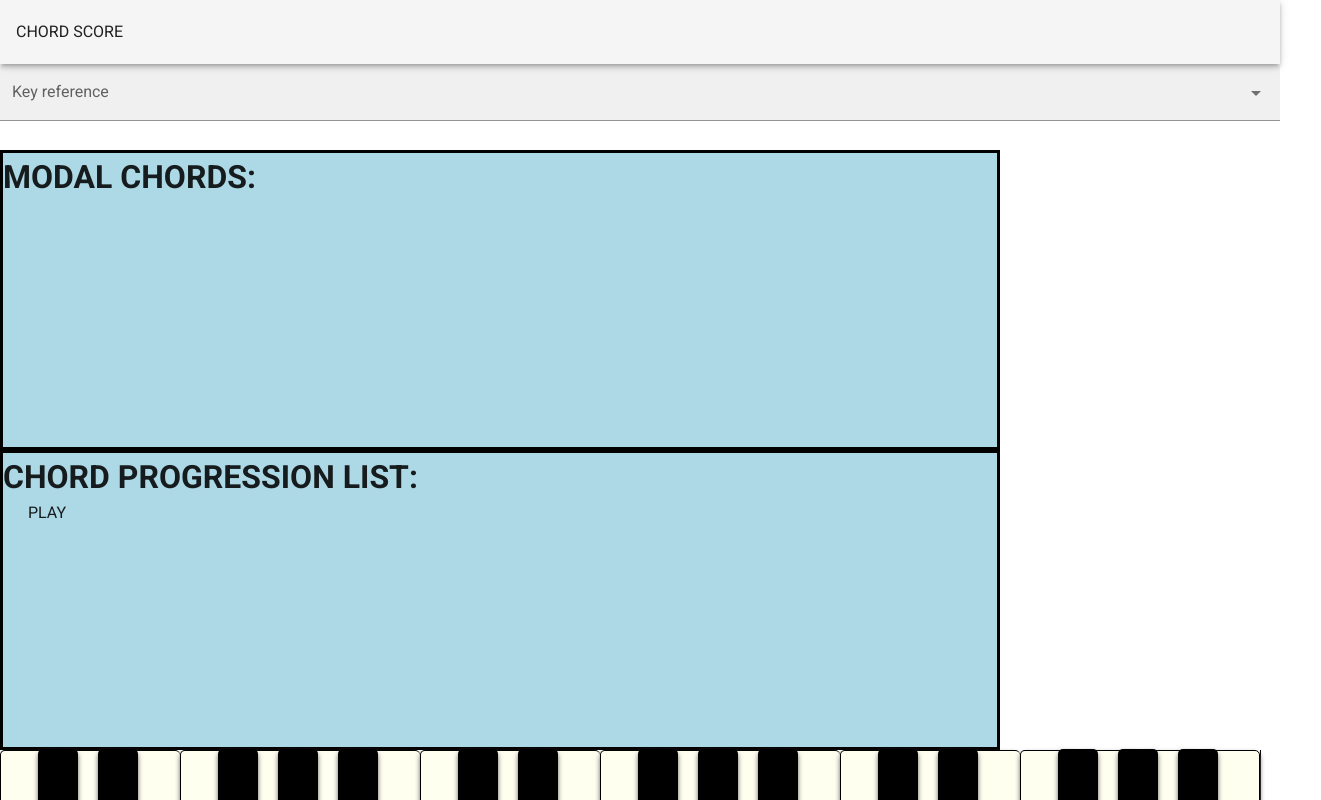
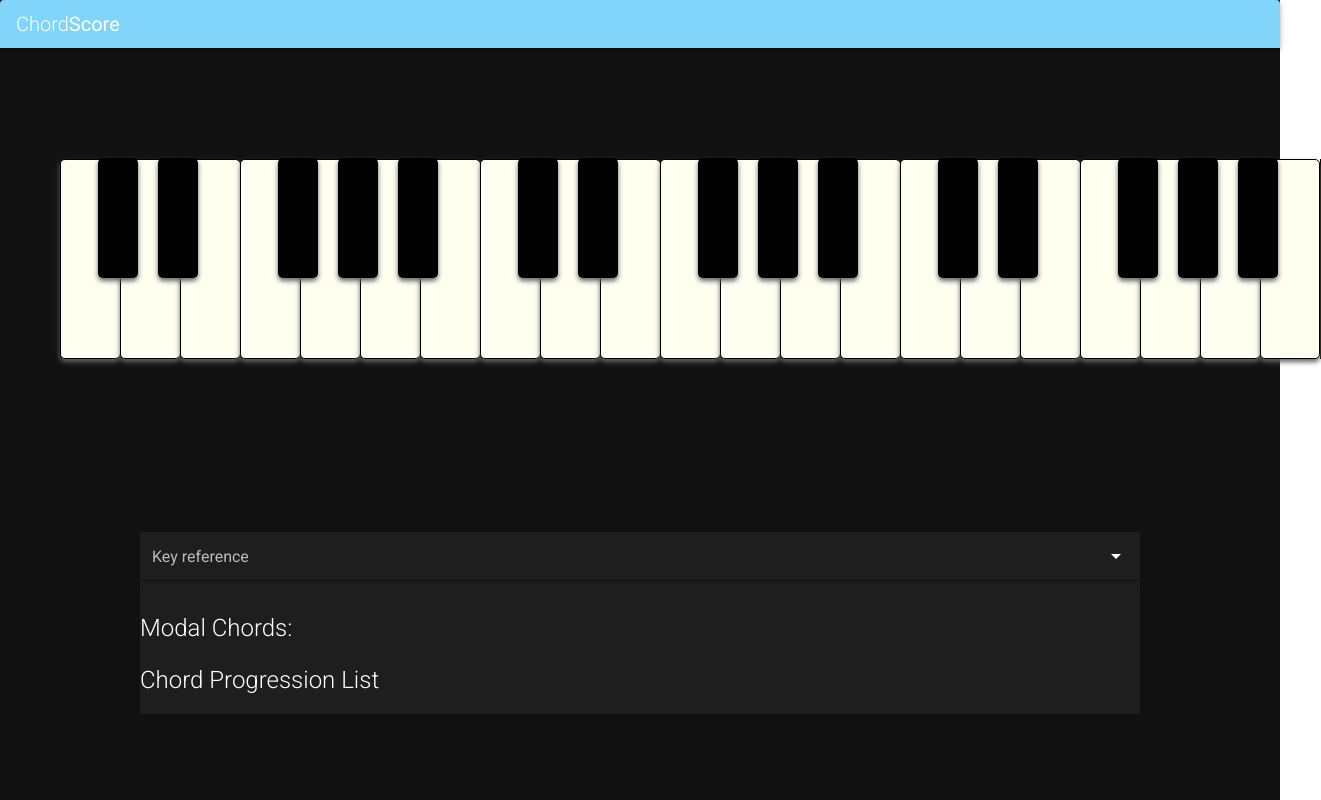
Before and after one commit to olivieromassi/ChordSchool, a Vue app: page / in a window 1280 px wide. Shown: the top 800 px of the page, 1321 px wide, since content can reach past the window. Built offline with nearby package versions, Linux system fonts and the light colour scheme.

Commit message:
Application Design Prototype with Vuetify

```diff
--- a/package.json
+++ b/package.json
@@ -9,6 +9,7 @@
   },
   "dependencies": {
     "core-js": "^3.6.4",
+    "material-design-icons": "^3.0.1",
     "tone": "^14.5.41",
     "vue": "^2.6.11",
     "vuedraggable": "^2.23.2",
@@ -22,6 +23,7 @@
     "babel-eslint": "^10.0.3",
     "eslint": "^6.7.2",
     "eslint-plugin-vue": "^6.1.2",
+    "material-design-icons-iconfont": "^5.0.1",
     "sass": "^1.19.0",
     "sass-loader": "^8.0.0",
     "vue-cli-plugin-vuetify": "~2.0.7",
--- a/src/App.vue
+++ b/src/App.vue
@@ -1,11 +1,28 @@
 <template>
-    <v-app id="app">
+    <v-app id="app" class="red lighten-4">
         <v-main>
-            <v-app-bar> CHORD SCORE </v-app-bar>
-            <KeyReference></KeyReference>
-            <Modes></Modes>
-            <ChordProgression></ChordProgression>
-            <Keyboard></Keyboard>
+
+            <v-container class="fill-height" fluid>
+                <v-container class="hidden-sm-and-down">
+                    <Keyboard></Keyboard>
+                </v-container>
+                <v-row align="center" justify="center">
+
+                    <v-card width="1000">
+                        <v-app-bar app dense class="light-blue lighten-3">
+                            <v-toolbar-title>
+                                <span class="font-weight-light">Chord</span>
+                                <span>Score</span>
+                            </v-toolbar-title>
+                        </v-app-bar>
+                        <KeyReference></KeyReference>
+                        <Modes></Modes>
+                        <ChordProgression></ChordProgression>
+                    </v-card>
+
+
+                </v-row>
+            </v-container>
         </v-main>
     </v-app>
 </template>
@@ -19,6 +36,11 @@
     export default {
 
         name: 'App',
+        data: function () {
+            return {
+                title: "ChordScore"
+            }
+        },
         components: {
             Keyboard,
             ChordProgression,
@@ -29,7 +51,4 @@
 </script>
 
 <style>
-    #app {
-        height: 100%;
-    }
 </style>
--- a/src/components/Chord.vue
+++ b/src/components/Chord.vue
@@ -1,11 +1,16 @@
 <template>
-    <div id="chord">
-        <h1>{{ this.features.tonic + this.features.chordQuality }}</h1>
-        <button id="remove" v-on:click="deleteChord">-</button>
-    </div>
+    <v-card width="100" :color=chordColor @mouseenter="fingerChord() " @mousedown="playChord()" @mouseleave="resetKeyboard()">
+        <h3 class="font-weight-light text-center">{{ this.features.tonic.slice(0,-1) +  this.features.chordQuality }}</h3>
+        <v-btn fab x-small v-on:click="deleteChord">
+            <v-icon color="blue" size="medium">mdi-minus</v-icon>
+        </v-btn>
+
+    </v-card>
 </template>
 
 <script>
+    import * as Tone from "tone";
+
     export default {
         name: "Chord",
         props: {
@@ -14,22 +19,30 @@
         methods: {
             deleteChord() {
                 this.$store.commit('deleteChordFromProgression', this.features);
+            },
+            fingerChord() {
+                this.$store.commit('fingerChord', this.features);
+            },
+            resetKeyboard() {
+                this.$store.commit('resetPressedKeys');
+            },
+            playChord() {
+                let piano = new Tone.PolySynth(Tone.Synth).toDestination();
+                piano.triggerAttackRelease([this.features.tonic,
+                        this.features.third,
+                        this.features.fifth,
+                        this.features.seventh],
+                    1);
             }
+        },
+        computed:{
+            chordColor() {
+                // the color should be modified according to Chord Score
+                return "grey"
+            },
         }
     }
 </script>
 
-<style scoped>
-    #remove {
-        background: grey;
-        position: relative;
-        margin-left: 50px;
-    }
-    #chord {
-        background-color: dimgrey;
-        width: 120px;
-        height: 120px;
-        border: 5px solid black;
-    }
-
+<style>
 </style>
--- a/src/components/ChordProgression.vue
+++ b/src/components/ChordProgression.vue
@@ -1,14 +1,16 @@
 <template>
-    <div id="window">
-        <h1> CHORD PROGRESSION LIST: </h1>
-        <button id="play" @click="playProgression">PLAY</button>
-        <ol>
+    <div>
+        <h2 class="font-weight-light">Chord Progression List</h2>
+        <v-btn v-if="progression.length > 0" @click="playProgression">
+            <v-icon color="blue">play_arrow</v-icon>
+        </v-btn>
+        <v-list>
             <draggable v-model="progression">
-                <li id="chords" v-for="chord in progression" v-bind:key="chord.index">
+                <li v-for="chord in progression" v-bind:key="chord.index">
                     <Chord :features="chord"></Chord>
                 </li>
             </draggable>
-        </ol>
+        </v-list>
     </div>
 </template>
 
@@ -17,6 +19,7 @@
     import Chord from "@/components/Chord";
     import draggable from "vuedraggable";
 
+
     export default {
         name: "ChordProgression",
         components: {
@@ -24,9 +27,9 @@
             draggable
         },
         methods: {
-          playProgression() {
-              //TODO complete the function once defined the strategy to generate sounds
-          }
+            playProgression() {
+                //TODO complete the function once defined the strategy to generate sounds
+            }
         },
         computed: {
             progression: {
@@ -44,18 +47,8 @@
 
 </script>
 
-<style scoped>
-    #window {
-        width: 1000px;
-        height: 300px;
-        border: solid black;
-        background: lightblue;
-    }
-    #chords {
+<style>
+    li {
         display: inline-block;
     }
-    #play {
-        left: 25px;
-        position: relative;
-    }
 </style>
--- a/src/components/KeyReference.vue
+++ b/src/components/KeyReference.vue
@@ -1,19 +1,10 @@
 <template>
-
     <div>
-
-        <!--
-        <label> SELECT A KEY REFERENCE:
-            <select v-model="selectedKey" @change="setKey($event)">
-                <option v-for="reference in keys" v-bind:key="reference">{{ reference }}</option>
-            </select>
-        </label>
-        -->
         <v-select
                 v-model="selectedKey"
                 :items="keys"
                 @change="setKey"
-                filled
+                solo
                 label="Key reference"
         ></v-select>
     </div>
@@ -46,12 +37,5 @@
     }
 </script>
 
-<style scoped>
-    #window {
-        width: 500px;
-        height: 25px;
-        border: solid black;
-        background: lightblue;
-    }
-
+<style>
 </style>
--- a/src/components/KeyboardKey.vue
+++ b/src/components/KeyboardKey.vue
@@ -74,6 +74,6 @@
     }
 
     .pressed-key {
-        background: darkred;
+        background: #81D4FA;
     }
 </style>
--- a/src/components/ModalChord.vue
+++ b/src/components/ModalChord.vue
@@ -1,16 +1,19 @@
 <template>
-    <div id="chord" :style="{backgroundColor: chordColor}"
-         @mouseenter="fingerChord() "
-         @mousedown="playChord()"
-         @mouseleave="resetKeyboard()">
+    <v-card class="red--text" width="100" :color=chordColor @mouseenter="fingerChord() " @mouseleave="resetKeyboard()">
         {{ chordMode }}
-        <h1 id="chord-name">{{buildChord()}}{{chordName}}</h1>
-        <button id="plus" v-on:click="selectChord">+</button>
-    </div>
+        <h3 class="text-center red--text">{{buildChord()}}{{chordName}}</h3>
+        <v-btn fab x-small  v-on:click="selectChord() , playChord()">
+            <v-icon color="blue" size="medium">mdi-plus</v-icon>
+        </v-btn>
+        <v-btn fab x-small  v-on:click="playChord()">
+            <v-icon color="blue" size="medium">music_note</v-icon>
+        </v-btn>
+    </v-card>
 </template>
 
 <script>
     import * as Tone from "tone";
+
     export default {
         name: "ModalChord",
         props: {
@@ -83,24 +86,24 @@
         },
         computed: {
             chordName() {
-                return this.features.tonic + this.features.chordQuality;
+                return this.features.tonic.slice(0, -1) + this.features.chordQuality;
             },
             chordColor() {
                 switch (this.degree) {
                     case 0:
-                        return 'orange';
+                        return 'blue lighten-4';
                     case 1:
-                        return 'deepskyblue';
+                        return 'blue';
                     case 2:
-                        return 'darkblue';
+                        return 'blue darken-3';
                     case 3:
-                        return 'yellow';
+                        return 'blue lighten-5';
                     case 4:
-                        return 'red';
+                        return 'blue lighten-2';
                     case 5:
-                        return 'blue';
+                        return 'blue darken-2';
                     case 6:
-                        return 'purple';
+                        return 'blue darken-4';
                     default:
                         return 'dimgrey';
                 }
@@ -108,19 +111,19 @@
             chordMode() {
                 switch (this.degree) {
                     case 0:
-                        return 'Ionian 0';
+                        return 'Ionian';
                     case 1:
-                        return 'Dorian 1';
+                        return 'Dorian';
                     case 2:
-                        return 'Phrygian 2';
+                        return 'Phrygian';
                     case 3:
-                        return 'Lydian 3';
+                        return 'Lydian';
                     case 4:
-                        return 'Mixolydian 4';
+                        return 'Mixolydian';
                     case 5:
-                        return 'Aeolian 5';
+                        return 'Aeolian';
                     case 6:
-                        return 'Locrian 6';
+                        return 'Locrian';
                     default:
                         return 'Unknown';
                 }
@@ -129,24 +132,5 @@
     }
 </script>
 
-<style scoped>
-    #plus {
-        background: grey;
-        position: relative;
-        margin-left: 50px;
-    }
-
-    #chord {
-        background-color: dimgrey;
-        background-image: repeating-linear-gradient(whitesmoke, transparent);
-        width: 120px;
-        height: 120px;
-        border: 5px solid black;
-    }
-
-    #chord-name {
-        position: relative;
-        margin-left: 5px;
-        font-size: 30px;
-    }
+<style>
 </style>
--- a/src/components/Modes.vue
+++ b/src/components/Modes.vue
@@ -1,11 +1,16 @@
 <template>
-    <div id="window">
-        <h1> MODAL CHORDS: </h1>
-        <ol>
-            <li id="modes" v-for="note in keyReference" v-bind:key="note">
-                <ModalChord :keyReference="keyReference" :degree="keyReference.indexOf(note)"></ModalChord>
+    <div>
+        <h2 class="font-weight-light"> Modal Chords: </h2>
+
+        <v-list>
+            <li v-for="note in keyReference" :key="note">
+                <v-spacer></v-spacer>
+                <ModalChord class="font-weight-light" :keyReference="keyReference" :degree="keyReference.indexOf(note)"></ModalChord>
+                <v-spacer></v-spacer>
             </li>
-        </ol>
+        </v-list>
+
+
     </div>
 </template>
 
@@ -28,15 +33,5 @@
     }
 </script>
 
-<style scoped>
-    #window {
-        width: 1000px;
-        height: 300px;
-        border: solid black;
-        background: lightblue;
-    }
-    #modes {
-        display: inline-block;
-    }
-
+<style>
 </style>
--- a/src/main.js
+++ b/src/main.js
@@ -3,6 +3,8 @@ import App from './App.vue'
 
 import { store } from './store';
 import vuetify from './plugins/vuetify';
+import 'material-design-icons-iconfont/dist/material-design-icons.css';
+import '@mdi/font/css/materialdesignicons.css'
 
 new Vue({
   store,
--- a/src/plugins/vuetify.js
+++ b/src/plugins/vuetify.js
@@ -4,4 +4,7 @@ import Vuetify from 'vuetify/lib';
 Vue.use(Vuetify);
 
 export default new Vuetify({
+    theme: {
+        dark: true,
+    },
 });
```
Also changed, not shown: 1 other file (tests, documents, lock files or other folders).
